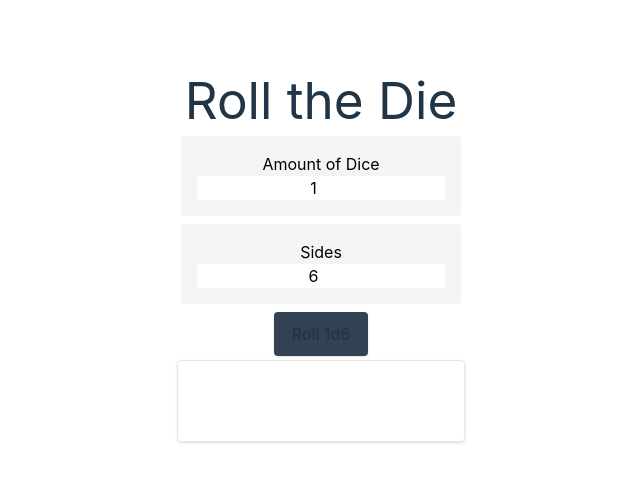
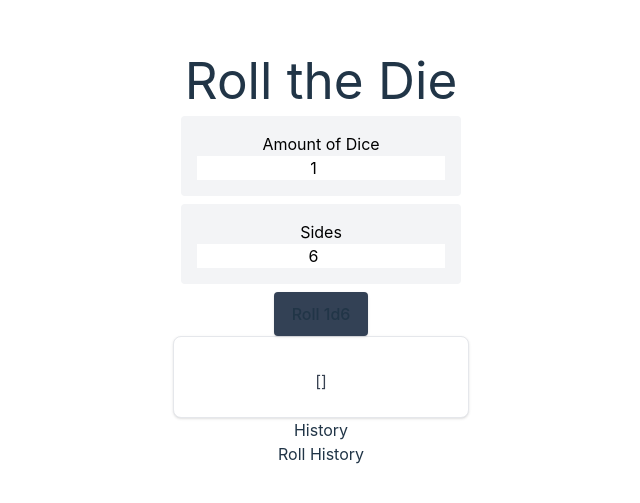
Before and after one commit to delicue/cue-dice, a Vue app: page / in a window 1280 px wide. Shown: the part 141-644 px from the top of the page, without its empty margins (319-959 px from the left). Built offline with nearby package versions, Linux system fonts and the light colour scheme.

Commit message:
working on roll history

```diff
--- a/src/components/RollDiceButton.vue
+++ b/src/components/RollDiceButton.vue
@@ -1,22 +1,50 @@
 <script setup>
-import { ref } from 'vue';
+import { ref, reactive, computed } from 'vue';
 import useDice from '../composables/useDice';
+import RollHistory from './RollHistory.vue';
 
-const diceAmount = ref(1)
+const dice_amount = ref(1)
 const sides = ref(6)
-let { result, roll } = useDice()
+const speed = ref(1)
+
+let { result, each_result, roll, roll_history } = useDice()
+
 </script>
 
 
 <template>
-    <div class="rounded p-4 m-2 bg-gray-100 text-black content-center">
-        <label v-if="true" for="diceAmount" class="text-black"><h2>Amount of Dice</h2></label>
-        <input class="bg-white text-center" id="diceAmount" name="diceAmount" type="number" v-model="diceAmount">
+    <div class="rounded justify-items-stretch">
+        <div>
+            <div class="rounded p-4 m-2 bg-gray-100 text-black content-center">
+                <label for="diceAmount" class="text-black">
+                    <h2>Amount of Dice</h2>
+                </label>
+                <input class="bg-white text-center" id="diceAmount" name="diceAmount" type="number" v-model="dice_amount">
+            </div>
+            <div class="rounded p-4 m-2 bg-gray-100 text-black content-center">
+                <label for="diceAmount" class="text-black">
+                    <h2>Sides</h2>
+                </label>
+                <input class="bg-white text-center" id="sides" name="sides" type="number" v-model="sides">
+            </div>
+            <button
+                class=" bg-slate-700 hover:bg-transparent active:bg-white active:text-gray-50 px-4 py-2 shadow border-2 rounded"
+                type="button" name="rollDiceButton" @click="roll(dice_amount, sides, speed)">Roll
+                {{ dice_amount }}d{{ sides }}</button>
+        </div>
+
+        <div
+            class="block max-w-sm p-6 bg-white border border-gray-200 rounded-lg shadow hover:bg-gray-100 dark:bg-gray-800 dark:border-gray-700 dark:hover:bg-gray-700">
+            <h5 class="mb-2 text-2xl font-bold tracking-tight text-gray-900 dark:text-white">{{ result }}</h5>
+            <p class="font-normal text-gray-700 dark:text-gray-400">{{ each_result }}</p>
+        </div>
+
+        <h3>History</h3>
+        <!-- <ul>
+            <li v-for="h in roll_history" :key="h.id">{{ h }}</li>
+        </ul> -->
+        <RollHistory :records="roll_history">
+            <template #title>Roll History</template>
+        </RollHistory>
     </div>
-    <div class="rounded p-4 m-2 bg-gray-100 text-black content-center">
-        <label for="diceAmount" class="text-black"><h2>Sides</h2></label>
-        <input class="bg-white text-center" id="sides" name="sides" type="number" v-model="sides">
-    </div>
-    <button class=" bg-slate-700 hover:bg-transparent active:bg-white active:text-gray-50 px-4 py-2 shadow border-2 rounded" type="button" name="rollDiceButton" @click="roll(diceAmount, sides)">Roll {{diceAmount}}d{{sides}}</button>
-    <h2 class="border shadow m-1 p-10 rounded">{{ result }}</h2>
 </template>
--- /dev/null
+++ b/src/components/RollHistory.vue
@@ -0,0 +1,21 @@
+<script setup>
+const props = defineProps({
+    records: {
+        type: [],
+        required: true,
+        default: [],
+    }
+})
+</script>
+
+<template>
+    <h2>
+        <slot name="title"></slot>
+    </h2>
+    <ul class="bg-gray-200 rounded shadow"
+        :key="index">
+        <li v-for="(record, index) in props.records" class="text-center text-neutral-800">
+            {{ record }}
+        </li>
+    </ul>
+</template>
--- /dev/null
+++ b/src/components/data/rollRecords.js
@@ -0,0 +1,3 @@
+{
+
+}
--- a/src/composables/useDice.ts
+++ b/src/composables/useDice.ts
@@ -2,48 +2,64 @@ import { ref } from "vue"
 
 export default function useDice() {
     let result = ref<number>()
+    let each_result = ref<Array<number>>([])
+    let roll_history = ref<Array<Object>>([])
+    let id = 0
 
-    const slow = 1
-    const normal = 2
-    const fast = 3
-
-    let roll = async (amount: number, sides: number) => {
+    let roll = async (amount: number, sides: number, speed: number = 1) => {
         //reset result value each time the operation is executed.
         result.value = 0
-        let spin_velocity = fast
+        each_result.value = []
+        let spin_velocity = speed
         var resistance = Math.random()
 
         //roll for each individual die
-        for (let current_die = 0; current_die < amount; current_die++, spin_velocity = 1, resistance = Math.random()) {
+        for (let current_die = 1; current_die <= amount; current_die++, spin_velocity = 1, resistance = Math.random()) {
             //randomly choose an initial position for the die, even if it is not a whole number
             let current_side = Math.random() * sides + 1
             console.log("Die #: " + current_die + "\nCurrent Side: " + current_side)
             console.log("Current Velocity: " + spin_velocity)
             console.log("Current Resistance: " + resistance)
+
             //start spinning the die
-            /** -----------------------TRY SWITCHING TO FOR LOOP INSTEAD------------------- */
             while (spin_velocity > 0) {
                 //spinning by changing the sides according to the set spin_velocity
                 //important to know that this is NOT how a real die spins.
                 current_side += spin_velocity
-                console.log("...spun to " + current_side)
                 //if current_side rolls over the amount of sides given, start over to 1, but accounting for any decimals
-                if (current_side >= sides + 1) {
+                if (current_side >= sides + 1)
                     current_side -= sides
-                    console.log("...back to " + current_side)
-                }
+
                 spin_velocity -= resistance
                 console.log("velocity is now: " + spin_velocity)
                 //resistance *= 2
                 console.log("resistance is now: " + resistance)
             }
+            //end spin
             console.log("Stopped.")
             console.log("Current Velocity: " + spin_velocity)
             console.log("Current Resistance: " + resistance)
-            //round the current_side for the die to land on, just in case it's spun more than half-way to another side
-            result.value += Math.round(current_side)
+            console.log("Before Finished Result: " + current_side)
+            current_side = Math.round(current_side)
+            console.log("Rounded Result: " + current_side)
+
+            const die_result = (current_side > sides) ? (current_side % sides) : (current_side)
+            each_result.value.push(die_result)
+            console.log("Added " + die_result + " to " + each_result)
+            //round to the nearest side
+            result.value += die_result
+            console.log("Finished Result: " + result.value)
+
         }
+
+        //add to roll_history
+        roll_history.value.push(ref({
+            id: "#" + id,
+            each: each_result.value,
+            res: result.value
+        }))
+        ++id
     }
 
-    return { result, roll }
+    return { result, each_result, roll, roll_history }
 }
```
Also changed, not shown: 1 other file (tests, documents, lock files or other folders).
